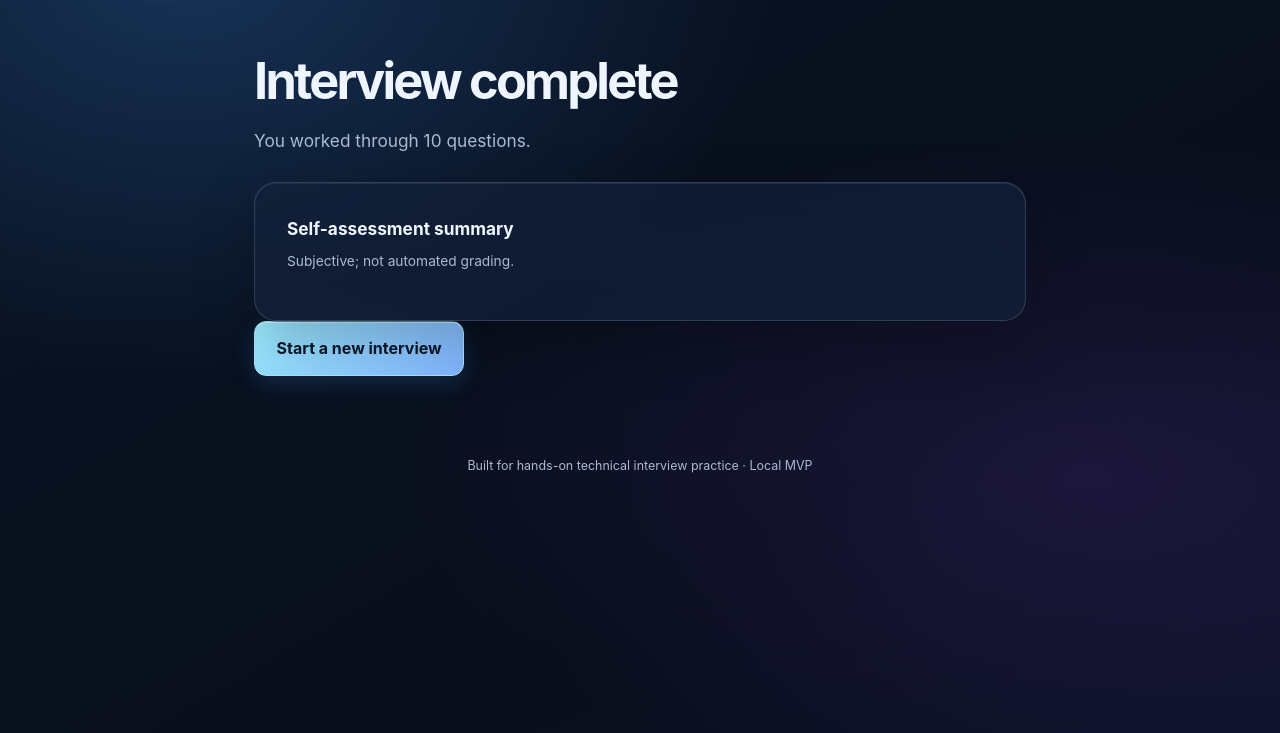
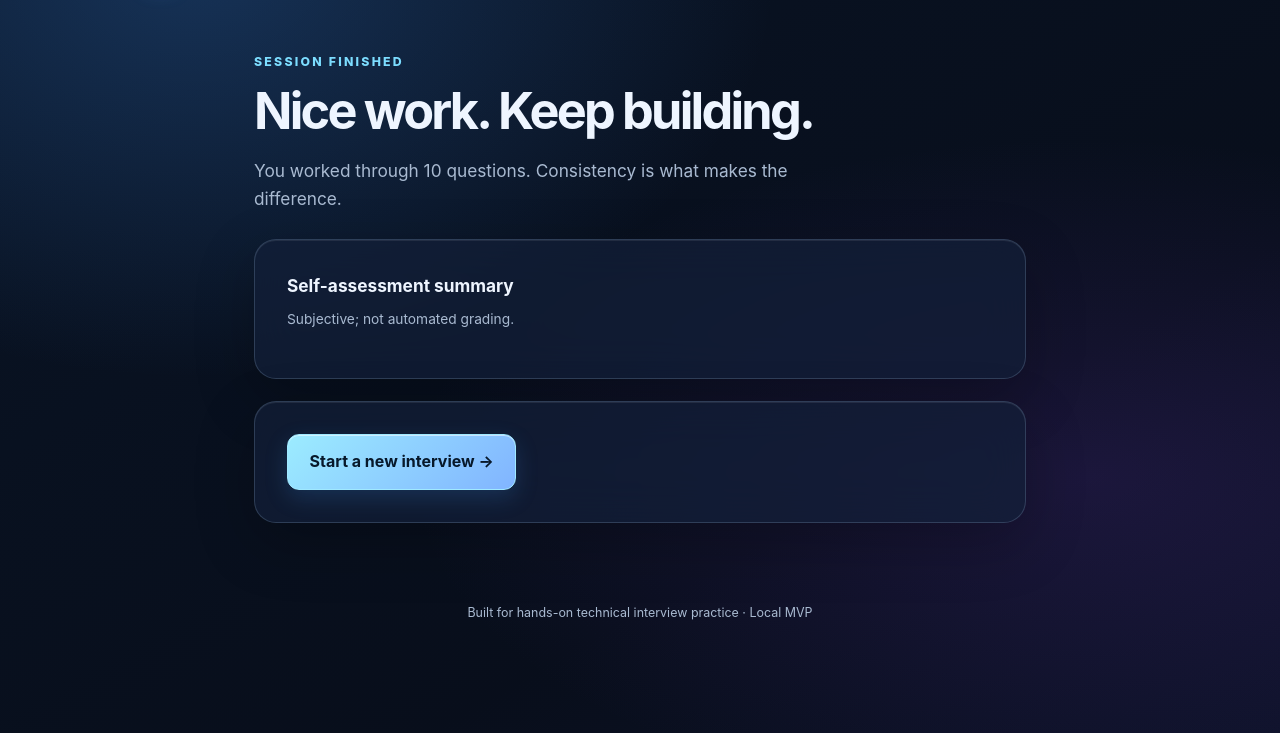
Before and after one commit to MohammadRezaHeydari-se/DevOps_Interview_Lab, a Flask app: template src/web/templates/complete.html in a window 1280 px wide. Shown: the part 67-800 px from the top of the page. Run offline with Flask 3, Linux system fonts and the light colour scheme; the template is opened without the code that fills it: most values are stand-ins (such as "Sample title", 1, 10 or a date in 2020).

Commit message:
style: refresh complete.html for glass interview experience

```diff
--- a/src/web/templates/complete.html
+++ b/src/web/templates/complete.html
@@ -1,11 +1,9 @@
 {% extends "base.html" %}
-
 {% block title %}Interview complete - DevOps Interview Lab{% endblock %}
-
 {% block content %}
-<h1>Interview complete</h1>
-<p class="lead">You worked through {{ total }} question{{ '' if total == 1 else 's' }}.</p>
-
+<p class="eyebrow">Session finished</p>
+<h1>Nice work. Keep building.</h1>
+<p class="lead">You worked through {{ total }} question{{ '' if total == 1 else 's' }}. Consistency is what makes the difference.</p>
 {% if ratings %}
 <section class="card">
   <h2 class="section-title">Self-assessment summary</h2>
@@ -19,8 +17,7 @@
   </ul>
 </section>
 {% endif %}
-
-<form method="post" action="{{ url_for('main.new_session') }}">
-  <button type="submit">Start a new interview</button>
+<form class="card" method="post" action="{{ url_for('main.new_session') }}">
+  <button type="submit">Start a new interview →</button>
 </form>
 {% endblock %}
```
